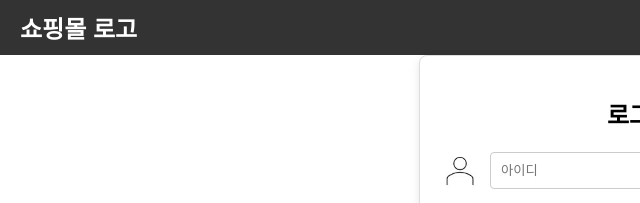
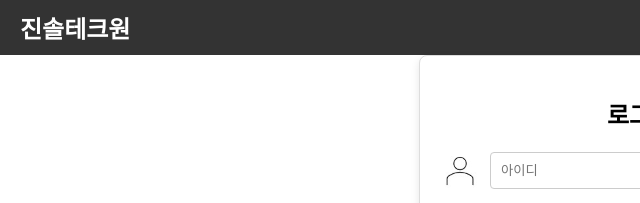
Before and after one commit to seunghe5/jinsol, a website: page public/login.html in a window 1280 px wide. Shown: the top 203 px of the page, 0-640 px from the left. Drawn offline with Linux system fonts and the light colour scheme; files whose address does not match are found by name.

Commit message:
Update login.html

```diff
--- a/public/login.html
+++ b/public/login.html
@@ -11,7 +11,7 @@
     <header>
         <div class="header-container">
             <div class="logo">
-                <a href="index.html"><h1>쇼핑몰 로고</h1></a>
+                <a href="index.html"><h1>진솔테크원</h1></a>
             </div>
             <nav class="main-nav">
                 <ul>
```
